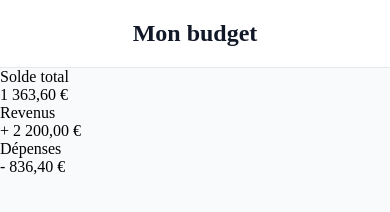
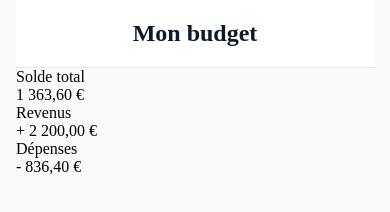
Before and after one commit to BrunoMBG/gestion-budget-ts, a website built with Vite: page index.html in a window 390 px wide. Built offline with nearby package versions, Linux system fonts and the light colour scheme.

Commit message:
style: ajout du responsive sur le header et de la marge interne du body

```diff
--- a/src/scss/_base.scss
+++ b/src/scss/_base.scss
@@ -9,5 +9,6 @@
 }
 
 body {
+    padding: 0 1rem;
     background-color: $couleur-fond-page;
 }
--- a/src/scss/header.scss
+++ b/src/scss/header.scss
@@ -1,7 +1,7 @@
 @use 'variables' as *;
 
 .header {
-  padding: 1.25rem 1rem;
+  padding: 1.25rem 0;
   background-color: $couleur-fond-bloc;
   border-bottom: 1px solid $couleur-bordure;
 
@@ -11,5 +11,9 @@
     font-weight: 700;
     color: $couleur-texte-principal;
     text-align: center;
+
+    @media (min-width: 768px) {
+      text-align: left;
+    }
   }
 }
```
